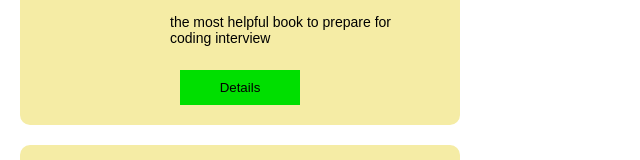
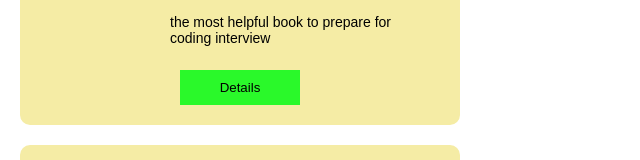
Before and after one commit to omaranBazna/bookfinder, a React (Create React App) app: page / in a window 1280 px wide. In both pictures the pointer is over the button 240 px from the left and 327 px from the top of the page. Shown: the part 240-400 px from the top of the page, without its empty margins (0-640 px from the left). Built offline with nearby package versions, Linux system fonts and the light colour scheme.

Commit message:
handle the hover effect

```diff
--- a/src/App.css
+++ b/src/App.css
@@ -39,4 +39,8 @@
     background:rgb(0, 223, 0);
     border:none;
     outline:none;
+    cursor:pointer;
 }
+.book-btn:hover{
+    background:rgb(42, 249, 42);
+}
```
